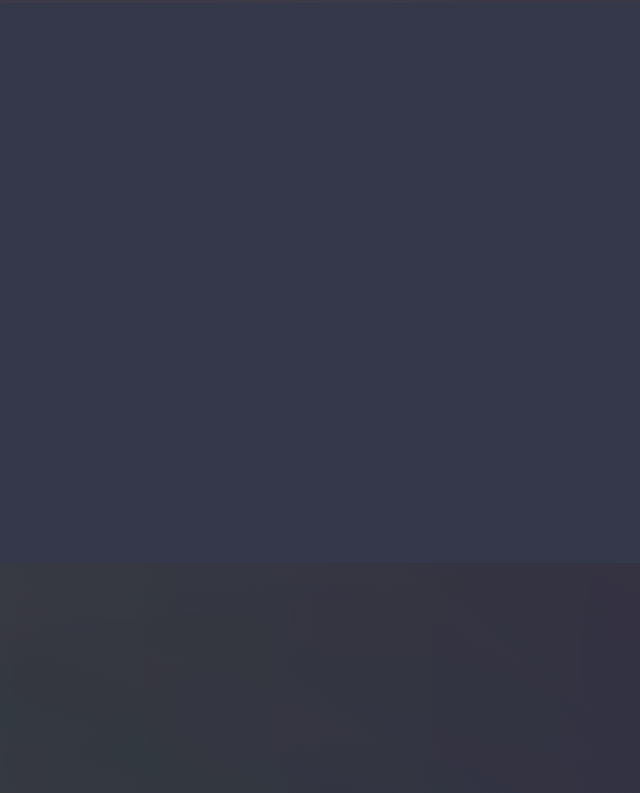
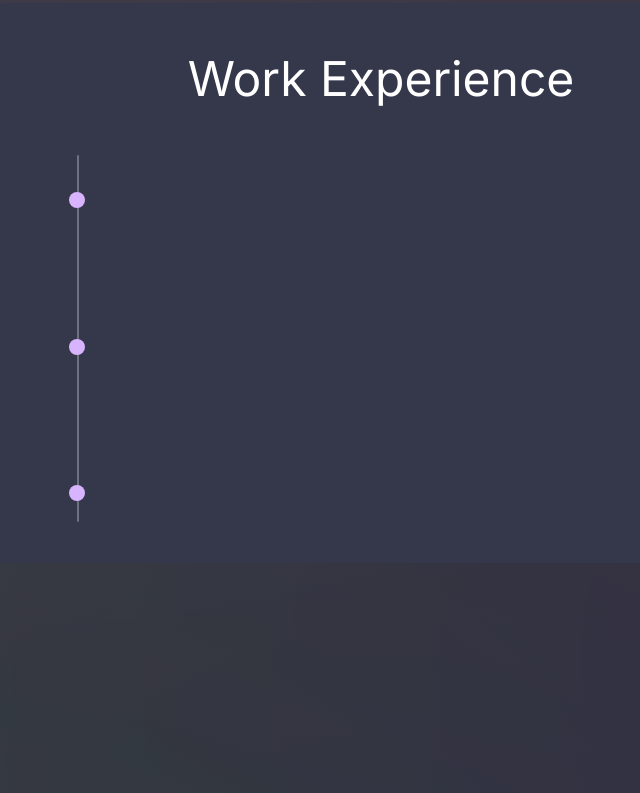
Before and after one commit to agrimes23/PortfolioSoftwareEngineer, a Next.js app: page / in a window 1280 px wide. Shown: the part 1757-2550 px from the top of the page, without its empty margins (259-899 px from the left). Built offline with nearby package versions, Linux system fonts and the light colour scheme.

Commit message:
basic line for timeline

```diff
--- a/src/app/page.tsx
+++ b/src/app/page.tsx
@@ -66,7 +66,6 @@ export default function Home() {
                 <div className="flex-1 justify-end">
                   <p className="text-white pr-10">Tech</p>
                 </div>
-
               </div>
               <div className="flex items-center h-[10rem] rounded-lg bg-gray-800">
                 <div className="flex flex-1 flex-col pl-10">
@@ -79,7 +78,6 @@ export default function Home() {
                 <div className="flex-1 justify-end">
                   <p className="text-white pr-10">Tech</p>
                 </div>
-
               </div>
               <div className="flex items-center h-[10rem] rounded-lg bg-gray-800">
                 <div className="flex flex-1 flex-col pl-10">
@@ -92,11 +90,7 @@ export default function Home() {
                 <div className="flex-1 justify-end">
                   <p className="text-white pr-10">Tech</p>
                 </div>
-
               </div>
-
-
-
             </div>
             {/* view all projects button */}
             <div className="flex w-[90%] pb-10 justify-center">
@@ -111,7 +105,27 @@ export default function Home() {
       {/* Career */}
 
       <div className="h-[100vh]">
-        <div className="bg-[#35374B] rounded-lg h-[70vh] w-[60vw] flex flex-col items-center"></div>
+        <div className="bg-[#35374B] rounded-lg h-[70vh] w-[60vw] flex flex-col">
+          <div className="flex justify-center">
+            <p className="text-white text-[3rem] pt-10">Work Experience</p>
+          </div>
+          {/* Timeline line */}
+          <div className="relative h-full pt-10 pl-20 flex flex-col">
+            {/* line */}
+            <div className="relative bg-gray-500 h-[90%] w-[2px] rounded-lg">
+              {/* Dots container */}
+              <div className="absolute top-0 bottom-0 flex flex-col justify-between w-full">
+                {/* dot */}
+                <div className="absolute -left-2 rounded-full bg-purple-300 w-4 h-4" style={{ top: '10%' }}></div>
+                {/* dot */}
+                <div className="absolute -left-2 rounded-full bg-purple-300 w-4 h-4" style={{ top: '50%' }}></div>
+                {/* dot */}
+                <div className="absolute -left-2 rounded-full bg-purple-300 w-4 h-4" style={{ top: '90%' }}></div>
+              </div>
+            </div>
+          </div>
+
+        </div>
       </div>
 
       {/* Contact */}
```
